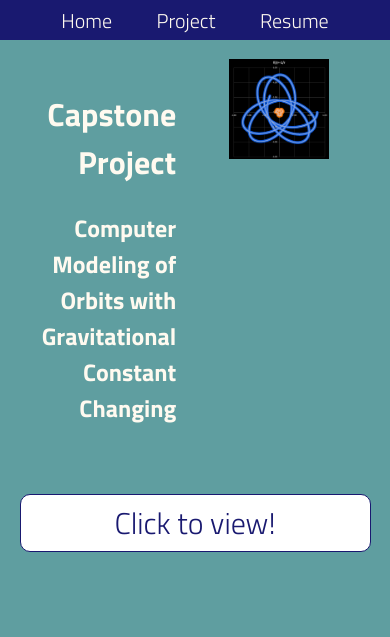
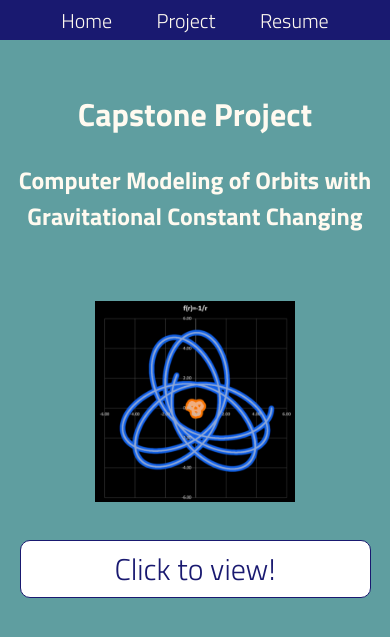
Before and after one commit to AlexanderGoose/anders_website, a Flask app: page /projects in a window 390 px wide. Shown: the top 637 px of the page. Run offline with Flask 3, Linux system fonts and the light colour scheme.

Commit message:
switched pic to column to prevent squish

```diff
--- a/static/style.css
+++ b/static/style.css
@@ -305,10 +305,19 @@ a:hover {
         margin-right: 2%;
     }
 
-    #orbit-pic img {
-        width: 100px;
-        height: auto;
+    #container-main-project {
+        flex-direction: column;
+        align-items: center;
     }
+
+    #project-header-container {
+        text-align: center;
+    }
+
+    /* #orbit-pic {
+        justify-content: center;
+        align-items: center;
+    } */
 
 
   }
```
